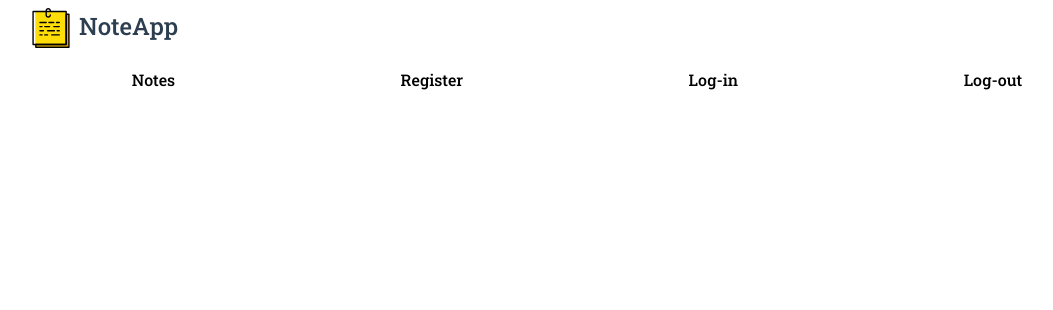
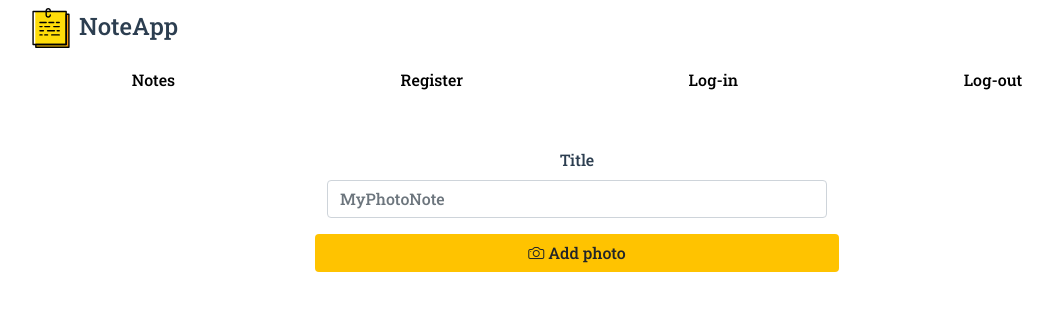
Before and after one commit to fluttercode9/note_web_app, a Vue app in the folder note_app/: page /create-photo in a window 1280 px wide. Shown: the top 310 px of the page, without its empty margins (63-1116 px from the left). Built offline with nearby package versions, Linux system fonts and the light colour scheme; no server answers; sample sign-in values are in the browser's storage.

Commit message:
Add photo

```diff
--- a/note_app/package.json
+++ b/note_app/package.json
@@ -9,6 +9,7 @@
   },
   "dependencies": {
     "bootstrap": "^5.1.3",
+    "bootstrap-icons": "^1.8.1",
     "core-js": "^3.8.3",
     "firebase": "^9.6.11",
     "register-service-worker": "^1.7.2",
--- a/note_app/src/assets/css/main.css
+++ b/note_app/src/assets/css/main.css
@@ -1,5 +1,5 @@
 @import url('https://fonts.googleapis.com/css2?family=Montserrat:wght@600&family=Roboto+Slab:wght@500&display=swap');
-
+@import 'bootstrap-icons';
 * {
     font-family: 'Roboto Slab', serif;
 }
@@ -32,6 +32,10 @@
 
 }
 
+.btn-add-photo {
+    background-color: #ffc300 !important;
+}
+
 /* .active {
     color: red;
 } */
--- a/note_app/src/router/index.js
+++ b/note_app/src/router/index.js
@@ -10,7 +10,7 @@ const router = createRouter({
         { path: "/", component: () => import("../views/SignIn-screen.vue") },
         { path: "/register", component: () => import("../views/Register-screen.vue") },
         { path: "/sign-in", component: () => import("../views/SignIn-screen.vue") },
-        { path: "/home", component: () => import("../views/home-screen.vue") },
+        // { path: "/home", component: () => import("../views/home-screen.vue") },
         { path: "/add-note", component: () => import("../views/NewNote-screen.vue") },
         { path: "/add-text-note", component: () => import("../views/NewTextNote-screen.vue") },
         {
--- a/note_app/src/views/CreatePhotoNote-screen.vue
+++ b/note_app/src/views/CreatePhotoNote-screen.vue
@@ -1,3 +1,64 @@
 <template>
-    <div class="container"></div>
+    <div class="mx-auto" style="max-width: 500px">
+        <form @submit.prevent="uploadPhoto">
+            <div class="mb-3">
+                <label for="exampleFormControlInput1" class="form-label">Title</label>
+                <input name="title"  type="text" class="form-control" id="exampleFormControlInput1" placeholder="MyPhotoNote">
+            </div>
+
+            <div class="mb-3 row">
+                <label class="btn btn-add-photo ">
+                    <i class="bi bi-camera"></i> Add photo<input @change="checkIfPhotoUploaded()"
+                        onchange="document.getElementById('photo').src = window.URL.createObjectURL(this.files[0])"
+                        type="file" style="display: none;" id="photo-upload" name="image" accept="image/*">
+                </label>
+
+
+            </div>
+            <div v-if="photoUploaded" class="row mb-3">
+                <button type="submit"
+                    style="color: transparent; background-color: transparent; border-color: transparent">
+                    <img style="width: 30px" src="../assets/save-icon.svg" />
+                </button>
+            </div>
+            <div v-if="photoUploaded">
+                <img class="img-fluid img-thumbnail" id="photo" />
+            </div>
+
+
+        </form>
+
+    </div>
 </template>
+<script>
+    import { nextTick } from 'vue';
+    import { getStorage, ref, uploadBytes } from "firebase/storage";
+    import {getAuth} from "firebase/auth";
+    import router from '../router'
+
+    export default {
+        data() {
+            return {
+                photoUploaded: false
+            }
+        },
+        methods: {
+            async checkIfPhotoUploaded() {
+                await nextTick()
+                this.photoUploaded = document.getElementById("photo-upload").files.length != 0
+            },
+
+            uploadPhoto(submitEvent) {
+                const storage = getStorage();
+                const auth = getAuth();
+                const file = document.getElementById("photo-upload").files[0];
+                const fileRef = ref(storage, `users/${auth.currentUser.uid}/photos/${submitEvent.target.elements.title.value}`);
+                uploadBytes(fileRef, file).then(() => {
+                  console.log('Uploaded a blob or file!');
+                  router.push({ path:"/home" });
+                });
+
+            }
+        }
+    }
+</script>
--- a/note_app/src/views/NewNote-screen.vue
+++ b/note_app/src/views/NewNote-screen.vue
@@ -6,8 +6,10 @@
             <p style="display:inline">Text</p>
         </router-link>
         <br/>
-        <img style="width: 30px" src = "../assets/camera-icon.svg"/>
-        <p style="display:inline">Photo</p>
+        <router-link class="nav-link" to="create-photo" active-class="active">
+            <img style="width: 30px" src = "../assets/camera-icon.svg"/>
+            <p style="display:inline">Photo</p>
+        </router-link>
         <br/>
         <img style="width: 30px" src = "../assets/microphone.svg"/>
         <p style="display:inline">Recording</p>
```
Also changed, not shown: note_app/src/views/home-screen.vue (line endings or trailing spaces), 1 other file (tests, documents, lock files or other folders).
